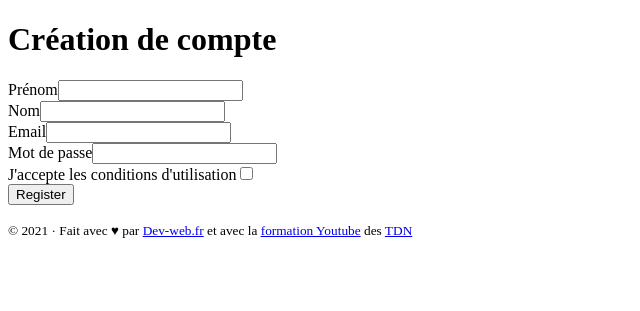
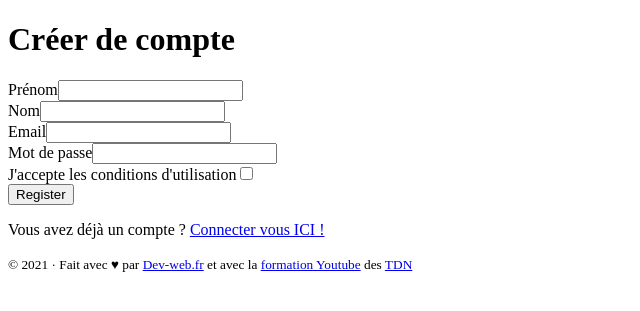
Before and after one commit to dalton-x/panterest, a Symfony app: template templates/registration/register.html.twig in a window 1280 px wide. Shown: the part 78-389 px from the top of the page, without its empty margins (0-640 px from the left). Run offline with Twig, Linux system fonts and the light colour scheme; the template is opened without the code that fills it, so the values that code supplies are empty; form fields are guessed from the names that the template uses; some libraries are stand-ins or nearby versions.

Commit message:
stylisation du formulaire d'enregistrement

```diff
--- a/templates/registration/register.html.twig
+++ b/templates/registration/register.html.twig
@@ -3,19 +3,27 @@
 {% block title %}Créer un compte !{% endblock %}
 
 {% block body %}
+    <div class="row">
+        <div class="col-md-6 mx-auto">
             {% for flashError in app.flashes('verify_email_error') %}
                 <div class="alert alert-error rounded mb-3" role="alert">{{ flashError }}</div>
             {% endfor %}
 
-    <h1>Création de compte</h1>
+            <h1 class="text-center my-5">Créer de compte</h1>
 
             {{ form_start(registrationForm) }}
+                <div class="row">
+                    <div class="col-md-6">
                         {{ form_row(registrationForm.firstName, {
                             label: 'Prénom'
                         }) }}
+                    </div>
+                    <div class="col-md-6">
                         {{ form_row(registrationForm.lastName, {
                             label: 'Nom'
                         }) }}
+                    </div>
+                </div>
                 {{ form_row(registrationForm.email) }}
                 {{ form_row(registrationForm.plainPassword, {
                     label: 'Mot de passe'
@@ -24,6 +32,15 @@
                     label: "J'accepte les conditions d'utilisation"
                 }) }}
 
-        <button type="submit" class=" btn btn-primary" class="btn">Register</button>
+                <button type="submit" class=" btn btn-primary btn-lg btn-block" class="btn">Register</button>
+
+
+                <p class="text-center mt-5 mb-3 text-muted">
+                    Vous avez déjà un compte ? <a href="{{ path('app_login') }}">Connecter vous ICI !</a>
+                </p>
             {{ form_end(registrationForm) }}
+
+        </div>
+    </div>
+
 {% endblock %}
```
Lines whose indentation alone changed are shown as unchanged.
